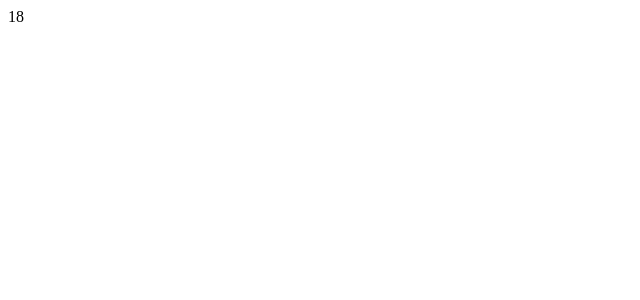
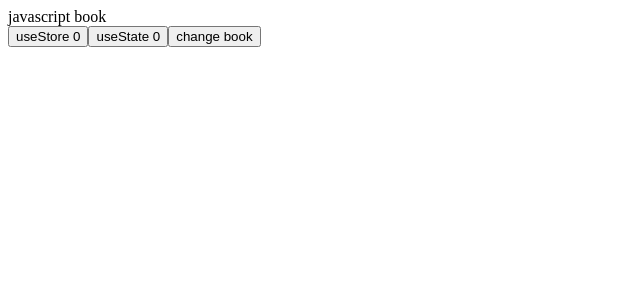
Before and after one commit to lhikarul/mini-zustand, a React (Vite) app: page / in a window 1280 px wide. Shown: the top 300 px of the page, without its empty margins (0-640 px from the left). Built offline with nearby package versions, Linux system fonts and the light colour scheme.

Commit message:
refactor: create

```diff
--- a/src/App.tsx
+++ b/src/App.tsx
@@ -1,30 +1,31 @@
 import { useState } from "react";
 import create from "./core/index";
 
-const [, api] = create((set) => ({
-  name: "Evans",
-  age: 18,
+const [useStore] = create((set) => ({
+  count: 0,
+  books: {
+    javascript: "javascript book",
+    css: "css book",
+  },
   actions: {
-    setAge: () => set((state) => ({ age: state.age + 1 })),
+    inc: () => set((state) => ({ count: state.count + 1 })),
   },
 }));
+function App() {
+  const [title, setTitle] = useState("javascript");
+  const book = useStore((state) => state.books[title]);
+  const count = useStore((state) => state.count);
+  const { inc } = useStore((state) => state.actions);
+  const [count2, setCount] = useState(0);
 
-window.api = api;
-
-api.subscribe((state) =>
-  console.log("i log whenever state changes", state.age)
-);
-
-const actions = api.getState().actions;
-
-function App() {
-  const [, setUpdate] = useState({});
-  const handleSetAge = () => {
-    actions.setAge();
-    setUpdate({});
-  };
-
-  return <div onClick={handleSetAge}>{api.getState().age}</div>;
+  return (
+    <div>
+      <div>{book}</div>
+      <button onClick={inc}>useStore {count}</button>
+      <button onClick={() => setCount(count2 + 1)}>useState {count2}</button>
+      <button onClick={() => setTitle("css")}>change book</button>
+    </div>
+  );
 }
 
 export default App;
--- a/src/core/index.ts
+++ b/src/core/index.ts
@@ -1,65 +1,65 @@
 import React from "react";
 import shallowEqual from "./shallowEqual";
 
-export default function create(fn) {
-  let state = {
-    listeners: [],
-    current: fn(
-      // set function
-      (merge) => {
-        // merge => state updater
-        if (typeof merge === "function") {
-          merge = merge(state.current);
-        }
-        state.current = Object.assign({}, state.current, merge);
-        // state.current is for subscribe function
-        state.listeners.forEach((listener) => listener(state.current));
-      },
-      () => state.current
-    ),
+export default function create(createState) {
+  const listeners = new Set();
+
+  const setState = (partialState) => {
+    state = Object.assign(
+      {},
+      state,
+      typeof partialState === "function" ? partialState(state) : partialState
+    );
+    listeners.forEach((listener) => listener(state));
   };
 
-  return [
-    // useStore
-    (selector, dependencies) => {
-      let selected = selector ? selector(state.current) : state.current;
+  const getState = () => state;
 
-      const [slice, set] = React.useState(() => selected);
+  const subscribe = (listener) => {
+    listeners.add(listener);
+    return () => {
+      listeners.delete(listener);
+    };
+  };
 
-      const sliceRef = React.useRef();
+  const destroy = () => {
+    listeners.clear();
+    state = {};
+  };
 
-      React.useEffect(() => {
-        const ping = () => {
-          // Get fresh selected state
-          let selected = selector ? selector(state.current) : state.current;
-          // If state is not equal from the get go and not an atomic then shallow equal it
-          if (sliceRef.current !== selected && selected === Object(selected)) {
-            selected = Object.entries(selected).reduce(
-              (acc, [key, value]) =>
-                sliceRef.current[key] !== value
-                  ? Object.assign({}, acc, { [key]: value })
-                  : acc,
-              sliceRef.current
-            );
-          }
-          // Using functional initial b/c selected itself could be a function
-          if (!shallowEqual(sliceRef.current, selected)) set(() => selected);
-        };
-        state.listeners.push(ping);
-        return () =>
-          (state.listeners = state.listeners.filter((i) => i == ping));
-        // dependencies --> Memoizing selectors
-      }, dependencies || [selector]);
+  function useStore(selector) {
+    // Gets entire state if no selector was passed in
+    const selectState = typeof selector === "function" ? selector : getState;
+    // Using functional initial b/c selected itself could be a function
+    const [stateSlice, setStateSlice] = React.useState(() =>
+      selectState(state)
+    );
+    // Prevent useEffect from needing to run when values change by storing them in a ref object
+    const refs = React.useRef({ stateSlice, selectState }).current;
+    // Update refs when needed and only after view has been updated
+    React.useEffect(() => {
+      refs.stateSlice = stateSlice;
+      refs.selectState = selectState;
+    }, [stateSlice, selectState]);
 
-      return selected;
-    },
-    {
-      subscribe: (fn) => {
-        state.listeners.push(fn);
-        return () => (state.listeners = state.listeners.filter((i) => i != fn));
-      },
-      getState: () => state.current,
-      destory: () => ((state.listeners = []), (state.current = {})),
-    },
-  ];
+    // Subscribe/unsubscribe to the store only on mount/unmount
+    React.useEffect(() => {
+      return subscribe(() => {
+        // Get fresh selected state
+        const selected = refs.selectState(state);
+        if (!shallowEqual(refs.stateSlice, selected))
+          // Refresh local slice, functional initial b/c selected itself could be a function
+          setStateSlice(() => selected);
+      });
+    }, []);
+
+    // Returning the selected state slice
+    return stateSlice;
+  }
+
+  let state = createState(setState, getState);
+  const api = { destroy, getState, setState, subscribe };
+  const result: [typeof useStore, typeof api] = [useStore, api];
+
+  return result;
 }
```
